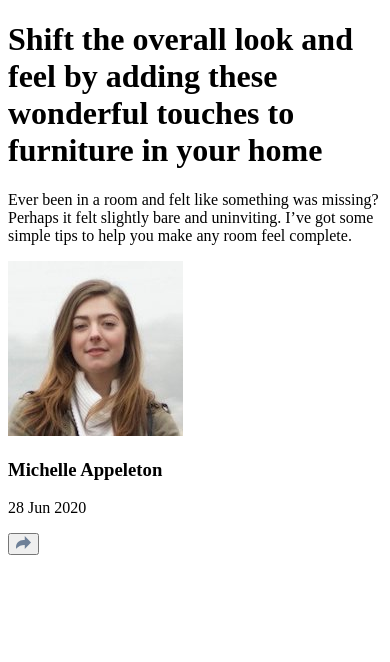
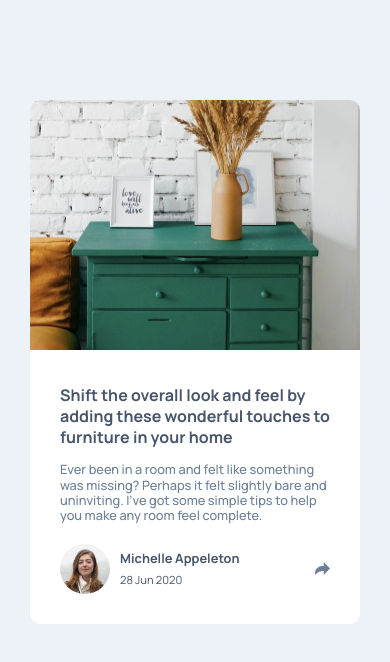
Before and after one commit to oluwa-busssy-olami/article-preview, a plain HTML site: page article-preview-component-master/index.html in a window 390 px wide. Drawn offline with Linux system fonts and the light colour scheme.

Commit message:
mobile-screen styling

```diff
--- a/article-preview-component-master/index.html
+++ b/article-preview-component-master/index.html
@@ -1,60 +1,87 @@
 <!DOCTYPE html>
 <html lang="en">
-
   <head>
     <meta charset="UTF-8" />
     <meta name="viewport" content="width=device-width, initial-scale=1.0" />
     <!-- displays site properly based on user's device -->
-
-    <link rel="icon" type="image/png" sizes="32x32" href="./images/favicon-32x32.png" />
-
+    <link rel="stylesheet" href="style.css" />
+    <link
+      rel="icon"
+      type="image/png"
+      sizes="32x32"
+      href="./images/favicon-32x32.png" />
     <title>Frontend Mentor | Article preview component</title>
-
-    <!-- Feel free to remove these styles or customise in your own stylesheet 👍 -->
-    <style>
-        .attribution {
-            font-size: 11px;
-            text-align: center;
-        }
-
-        .attribution a {
-            color: hsl(228, 45%, 44%);
-        }
-    </style>
   </head>
 
   <body>
-    <div class="main-container">
-        <div class="img-container"></div>
-        <div class="text-container">
+    <main class="main-container">
+      <div class="img-container">
+        <img src="images/drawers.jpg" class="drawers" />
+      </div>
+
+      <section class="text-container">
         <h1>
-                Shift the overall look and feel by adding these wonderful touches to furniture in your home
+          Shift the overall look and feel by adding these wonderful touches to
+          furniture in your home
         </h1>
         <p>
-                Ever been in a room and felt like something was missing? Perhaps it felt slightly bare and uninviting. I’ve got some simple tips to help you make any room feel complete.
+          Ever been in a room and felt like something was missing? Perhaps it
+          felt slightly bare and uninviting. I’ve got some simple tips to help
+          you make any room feel complete.
         </p>
+
         <div class="profile-container">
-                <div class="name-date">
+          <div class="shared">
+            <div class="social-icon">
+              <p>share</p>
+              <ul>
+                <li>
+                  <img
+                    src="images/icon-facebook.svg"
+                    alt="facbook icon"
+                    class="facebook-icon" />
+                </li>
+                <li>
+                  <img
+                    src="images/icon-twitter.svg"
+                    alt="bird"
+                    class="twitter-icon" />
+                </li>
+                <li>
+                  <img
+                    src="images/icon-pinterest.svg"
+                    alt="icon-pinterest"
+                    class="icon-pinterest" />
+                </li>
+              </ul>
+            </div>
+            <div class="shared-icon">
+              <img src="images/icon-share.svg" alt="" />
+            </div>
+          </div>
+          <div class="profile">
             <div class="profile-details">
-                        <img src="images/avatar-michelle.jpg" alt="profile-pictre" class="profile" />
+              <img
+                src="images/avatar-michelle.jpg"
+                alt="profile-pictre"
+                class="profile-img" />
 
               <div class="profile-name">
                 <h3>Michelle Appeleton</h3>
-                            <p>28 Jun 2020</p>
+                <span>28 Jun 2020</span>
               </div>
+            </div>
+
             <div class="share-button">
-                            <button class="btn">
               <img
                 src="images/icon-share.svg"
                 alt="share-icon"
                 class="share-icon" />
-                </button>
             </div>
           </div>
         </div>
-            </div>
-        </div>
-    </div>
+      </section>
+    </main>
+    <script src="index.js"></script>
   </body>
-
 </html>
--- /dev/null
+++ b/article-preview-component-master/index.js
@@ -0,0 +1,2 @@
+const socials_icon = document.querySelector(".shared");
+const share_button = document.querySelector(".share-button");
--- /dev/null
+++ b/article-preview-component-master/style.css
@@ -0,0 +1,161 @@
+@import url("https://fonts.googleapis.com/css2?family=Manrope:wght@200..800&family=Overpass:ital,wght@0,100..900;1,100..900&family=Space+Grotesk:wght@300..700&display=swap");
+:root {
+  --VeryDarkGrayishBlue: hsl(217, 19%, 35%);
+  --DesaturatedDarkBlue: hsl(214, 17%, 51%);
+  --GrayishBlue: hsl(212, 23%, 69%);
+  --LightGrayishBlue: hsl(210, 46%, 95%);
+}
+
+* {
+  margin: 0;
+  padding: 0;
+  box-sizing: border-box;
+}
+
+ul {
+  list-style-type: none;
+}
+
+img {
+  max-width: 100%;
+}
+
+p {
+  font-size: px;
+}
+
+body {
+  font-family: "Manrope", sans-serif;
+  /* display: flex;
+    justify-content: center;
+    align-items: center; */
+  padding: 100px 30px;
+  background-color: var(--LightGrayishBlue);
+  /* min-height: 100vh; */
+}
+
+.main-container {
+  background-color: #fff;
+  border-radius: 10px;
+  overflow: hidden;
+  margin-bottom: 30px;
+  color: var(--VeryDarkGrayishBlue);
+}
+
+.text-container {
+  padding: 30px;
+}
+
+.text-container h1 {
+  font-size: 1rem;
+  line-height: 1.3;
+  padding-bottom: 15px;
+  font-weight: 700;
+}
+
+.text-container p {
+  font-size: 0.8rem;
+  line-height: 1.2;
+  padding-bottom: 20px;
+  font-weight: 500;
+  color: var(--DesaturatedDarkBlue);
+}
+
+.img-container img {
+  height: 250px;
+  width: 100%;
+}
+
+.profile-container {
+  position: relative;
+}
+
+.shared {
+  /* display: none; */
+  background-color: var(--VeryDarkGrayishBlue);
+  position: absolute;
+  width: calc(100% + 60px);
+  left: -30px;
+  bottom: -30px;
+  display: flex;
+  height: 0;
+  overflow: hidden;
+  justify-content: space-between;
+  align-items: center;
+  color: #fff;
+  border-radius: 0 0 20px 20px;
+}
+
+.shared .clicked {
+  height: 90px;
+  overflow: auto;
+}
+
+.social-icon {
+  padding-left: 20px;
+}
+
+.shared-icon {
+  padding-right: 20px;
+}
+
+.social-icon {
+  display: flex;
+  justify-content: center;
+  align-items: center;
+  /* padding: 20px; */
+  padding-right: 10px;
+}
+
+.social-icon p {
+  text-transform: uppercase;
+  color: var(--GrayishBlue);
+}
+
+.social-icon ul li {
+  margin: 0 15px;
+  align-items: center;
+}
+
+.social-icon ul {
+  display: flex;
+  align-items: center;
+  justify-content: center;
+}
+
+.profile {
+  display: flex;
+  justify-content: space-between;
+  align-items: center;
+}
+
+.profile-details {
+  display: flex;
+  justify-content: space-between;
+  align-items: center;
+}
+
+.profile-img {
+  width: 50px;
+  border-radius: 50%;
+}
+
+.profile-name {
+  padding-left: 10px;
+}
+
+.profile-name h3 {
+  font-size: 0.8rem;
+  font-weight: bold;
+}
+
+.profile-name span {
+  font-size: 0.7rem;
+}
+
+@media (min-width: 900px) {
+  .main-container {
+    max-width: 750px;
+    margin: auto;
+  }
+}
--- a/index.js
+++ /dev/null
@@ -1 +0,0 @@
-style.css;
```
Also changed, not shown: style.css (deleted). Lines whose indentation alone changed are shown as unchanged.
